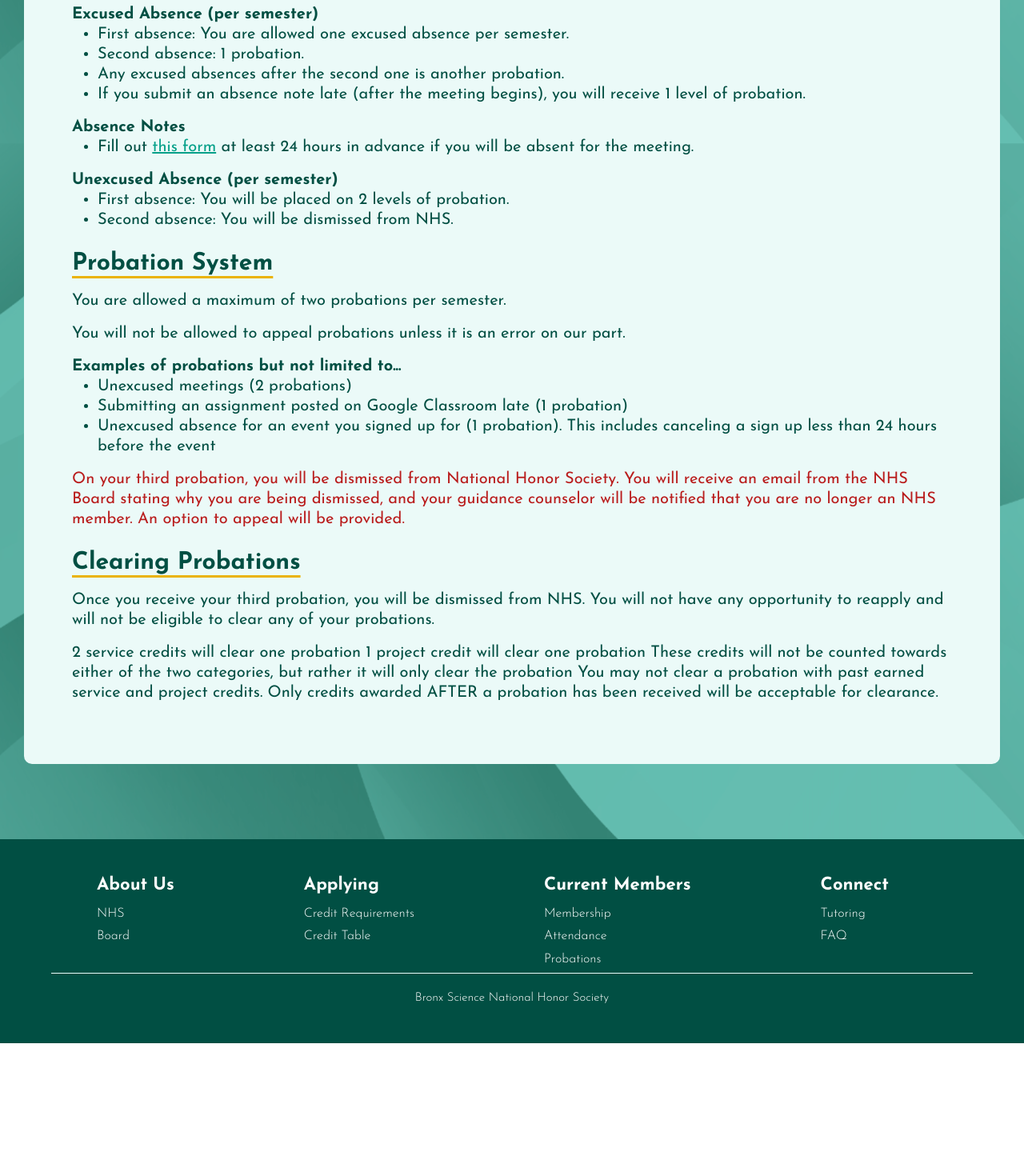
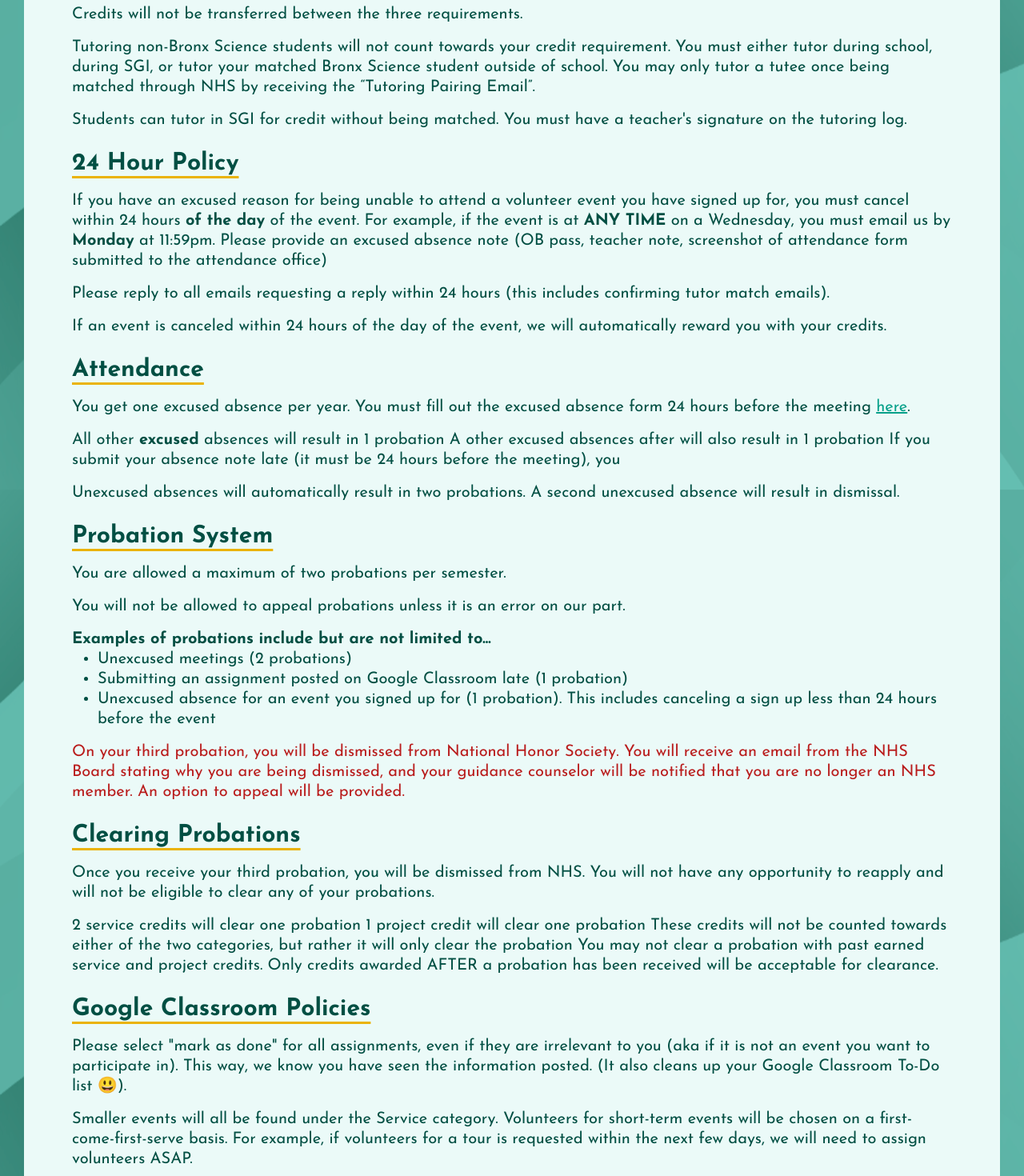
Before and after one commit to MCSaturn6/Bronx-Science-NHS-Update, a React (Create React App) app: page /current in a window 1280 px wide. Shown: the part 1620-3090 px from the top of the page at 80% size. Before the commit the page ends 2924 px from the top, so only its background shows below. Built offline with nearby package versions, Linux system fonts and the light colour scheme.

Commit message:
updated requirements

```diff
--- a/src/pages/Current.jsx
+++ b/src/pages/Current.jsx
@@ -95,7 +95,7 @@
             <div class="page-section-buttons">
               <a
                 className="no-underline"
-                href="https://docs.google.com/spreadsheets/d/1K38L6o8PH6u-HJBKw0NJc11_Oj-m8GJvJY1HI7frgB0/edit#gid=353657329"
+                href="https://docs.google.com/spreadsheets/d/1uNOCmTFOgucpe1mhAYu1hAZqBHnHEAyuSiqSrghKFXc/edit#gid=1436749846"
                 target="_blank"
               >
                 {""}
@@ -106,43 +106,73 @@
             </div>
           </div>
           <h2
+            id="credit-info"
+            className="text-3xl font-bold mt-6 mb-3 underline decoration-yellow-500 underline-offset-8"
+          >
+            Credit Information
+          </h2>
+          <p>Credits will not be transferred between the three requirements.</p>
+          <p>
+            Tutoring non-Bronx Science students will not count towards your
+            credit requirement. You must either tutor during school, during SGI,
+            or tutor your matched Bronx Science student outside of school. You
+            may only tutor a tutee once being matched through NHS by receiving
+            the “Tutoring Pairing Email”.
+          </p>
+          <p>
+            Students can tutor in SGI for credit without being matched. You must
+            have a teacher's signature on the tutoring log.
+          </p>
+          <h2
+            id="24-hr-policy"
+            className="text-3xl font-bold mt-6 mb-3 underline decoration-yellow-500 underline-offset-8"
+          >
+            24 Hour Policy
+          </h2>
+          <p>
+            If you have an excused reason for being unable to attend a volunteer
+            event you have signed up for, you must cancel within 24 hours{" "}
+            <b>of the day</b> of the event. For example, if the event is at{" "}
+            <b>ANY TIME</b> on a Wednesday, you must email us by <b>Monday</b>{" "}
+            at 11:59pm. Please provide an excused absence note (OB pass, teacher
+            note, screenshot of attendance form submitted to the attendance
+            office)
+          </p>
+          <p>
+            Please reply to all emails requesting a reply within 24 hours (this
+            includes confirming tutor match emails).
+          </p>
+          <p>
+            If an event is canceled within 24 hours of the day of the event, we
+            will automatically reward you with your credits.
+          </p>
+          <h2
             id="attendance"
             className="text-3xl font-bold mt-6 mb-3 underline decoration-yellow-500 underline-offset-8"
           >
             Attendance
           </h2>
-          <b>Excused Absence (per semester)</b> <br></br>
-          <ul>
-            <li>
-              First absence: You are allowed one excused absence per semester.
-            </li>
-            <li>Second absence: 1 probation.</li>
-            <li>
-              Any excused absences after the second one is another probation.
-            </li>
-            <li>
-              If you submit an absence note late (after the meeting begins), you
-              will receive 1 level of probation.
-            </li>
-          </ul>
-          <b>Absence Notes</b>
-          <ul>
-            <li>
-              <p>
-                Fill out{" "}
-                <a href="https://forms.gle/YccAyVeHP4jnYzCw7" target="_blank">
-                  this form
-                </a>{" "}
-                at least 24 hours in advance if you will be absent for the
-                meeting.
-              </p>
-            </li>
-          </ul>
-          <b>Unexcused Absence (per semester)</b>
-          <ul>
-            <li>First absence: You will be placed on 2 levels of probation.</li>
-            <li>Second absence: You will be dismissed from NHS.</li>
-          </ul>
+          <p>
+            You get one excused absence per year. You must fill out the excused
+            absence form 24 hours before the meeting{" "}
+            <a
+              href="https://docs.google.com/forms/d/1UbOtlbepM5Ea64TSWt9mq94PyRfqEceyqh1x24Vkm5I/edit"
+              target="_blank"
+              rel="noreferrer"
+            >
+              here
+            </a>
+            .
+          </p>
+          <p>
+            All other <b>excused</b> absences will result in 1 probation A other
+            excused absences after will also result in 1 probation If you submit
+            your absence note late (it must be 24 hours before the meeting), you
+          </p>
+          <p>
+            Unexcused absences will automatically result in two probations. A
+            second unexcused absence will result in dismissal.
+          </p>
           <h2
             id="probations"
             className="text-3xl font-bold mt-6 mb-3 underline decoration-yellow-500 underline-offset-8"
@@ -154,7 +184,7 @@
             You will not be allowed to appeal probations unless it is an error
             on our part.{" "}
           </p>
-          <b>Examples of probations but not limited to...</b>
+          <b>Examples of probations include but are not limited to...</b>
           <ul>
             <li>Unexcused meetings (2 probations)</li>
             <li>
@@ -193,6 +223,31 @@
             credits. Only credits awarded AFTER a probation has been received
             will be acceptable for clearance.
           </p>
+
+          <h2
+            id="probations"
+            className="text-3xl font-bold mt-6 mb-3 underline decoration-yellow-500 underline-offset-8"
+          >
+            Google Classroom Policies
+          </h2>
+          <p>
+            Please select "mark as done" for all assignments, even if they are
+            irrelevant to you (aka if it is not an event you want to participate
+            in). This way, we know you have seen the information posted. (It
+            also cleans up your Google Classroom To-Do list 😃).
+          </p>
+          <p>
+            Smaller events will all be found under the Service category.
+            Volunteers for short-term events will be chosen on a
+            first-come-first-serve basis. For example, if volunteers for a tour
+            is requested within the next few days, we will need to assign
+            volunteers ASAP.
+          </p>
+          <p>
+            If it is an event in which we have more time, we will close the
+            google form on a certain date and review which volunteers need the
+            most service credits. (We will indicate the date of form closing.)
+          </p>
         </div>
       </section>
     </section>
```
